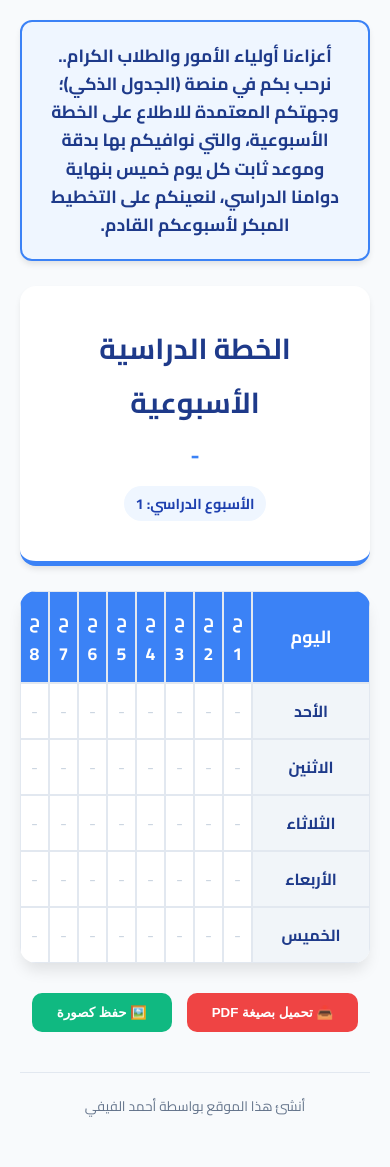
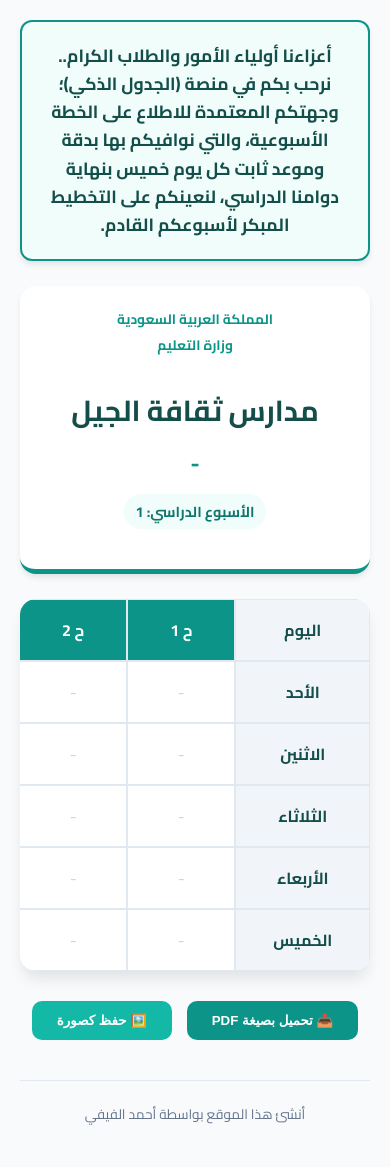
Before and after one commit to ahy564-cyber/Managing-the-weekly-plan, a Flask app: page /student/1/1 in a window 390 px wide. Before the commit the page ends 1117 px from the top, so only its background shows below. Run offline with Flask 3, Linux system fonts and the light colour scheme; data that the repository does not hold is empty; some libraries are stand-ins or nearby versions.

Commit message:
Enhance student view with expanded tables and government headers
Update student view with responsive table, government information, and styling changes to match school branding.

Replit-Commit-Author: Agent
Replit-Commit-Session-Id: b813f1d7-60dd-4608-b4a2-de94f2d7251a
Replit-Commit-Checkpoint-Type: full_checkpoint
Replit-Commit-Event-Id: a1b1d61c-9086-4d24-836f-4ad8874e7e38
Replit-Commit-Screenshot-Url: https://storage.googleapis.com/screenshot-production-us-central1/07a50d2c-fc51-4352-95cc-4821653c27e5/b813f1d7-60dd-4608-b4a2-de94f2d7251a/JT9NegD
Replit-Helium-Checkpoint-Created: true

```diff
--- a/templates/student.html
+++ b/templates/student.html
@@ -8,37 +8,43 @@
     <script src="https://cdnjs.cloudflare.com/ajax/libs/html2canvas/1.4.1/html2canvas.min.js"></script>
     <style>
         body { font-family: 'Cairo', sans-serif; margin: 0; padding: 20px; background: #f8fafc; color: #1e293b; }
-        .container { max-width: 1200px; margin: 0 auto; }
-        .header { background: white; padding: 25px; border-radius: 16px; margin-bottom: 25px; box-shadow: 0 4px 6px -1px rgb(0 0 0 / 0.1); border-bottom: 5px solid #3b82f6; display: flex; align-items: center; position: relative; min-height: 150px; }
+        .container { width: 100%; max-width: 100%; margin: 0 auto; }
+        .header { background: white; padding: 25px; border-radius: 16px; margin-bottom: 25px; box-shadow: 0 4px 6px -1px rgb(0 0 0 / 0.1); border-bottom: 5px solid #0d9488; display: flex; align-items: center; position: relative; min-height: 150px; }
         .logo-container { position: absolute; left: 25px; top: 50%; transform: translateY(-50%); z-index: 10; }
         .logo { width: 150px; height: auto; display: block; max-width: 150px; }
         .header-text { text-align: center; width: 100%; display: flex; flex-direction: column; align-items: center; justify-content: center; padding: 0 160px; }
+
+        .gov-info { position: absolute; right: 25px; top: 25px; text-align: right; font-size: 0.85em; font-weight: 700; color: #0d9488; }
 
         @media (max-width: 900px) {
             .header { flex-direction: column; padding: 20px; min-height: auto; }
             .logo-container { position: static; transform: none; margin-bottom: 15px; }
             .logo { width: 120px; }
             .header-text { padding: 0; }
+            .gov-info { position: static; text-align: center; margin-bottom: 10px; }
         }
 
         .timers { display: grid; grid-template-columns: repeat(auto-fit, minmax(200px, 1fr)); gap: 15px; margin-bottom: 25px; width: 100%; }
         .timer { background: #1e293b; color: white; padding: 15px; border-radius: 12px; text-align: center; box-shadow: 0 10px 15px -3px rgb(0 0 0 / 0.1); }
         .timer h4 { margin: 0 0 5px 0; font-size: 0.9em; color: #94a3b8; }
-        .timer span { font-size: 1.4em; font-weight: 700; color: #3b82f6; }
+        .timer span { font-size: 1.4em; font-weight: 700; color: #0d9488; }
 
-        table { width: 100%; border-collapse: separate; border-spacing: 0; background: white; box-shadow: 0 10px 15px -3px rgb(0 0 0 / 0.1); border-radius: 16px; overflow: hidden; }
-        th, td { border: 1px solid #e2e8f0; padding: 12px 8px; text-align: center; }
-        th { background: #3b82f6; color: white; font-weight: 700; font-size: 1.1em; }
-        .day-cell { background: #f1f5f9; font-weight: 700; color: #1e3a8a; width: 100px; }
-        .subject-box { margin-bottom: 5px; }
-        .subject-name { font-weight: 700; color: #1e40af; display: block; font-size: 1.05em; margin-bottom: 4px; }
-        .topic-text { color: #475569; font-size: 0.9em; line-height: 1.4; display: block; }
-        .hw-text { color: #dc2626; font-size: 0.85em; font-weight: 600; margin-top: 5px; display: block; border-top: 1px dashed #fee2e2; padding-top: 3px; }
+        .table-responsive { width: 100%; overflow-x: auto; -webkit-overflow-scrolling: touch; border-radius: 16px; box-shadow: 0 10px 15px -3px rgb(0 0 0 / 0.1); }
+        table { width: 100%; border-collapse: separate; border-spacing: 0; background: white; min-width: 1000px; }
+        th, td { border: 1px solid #e2e8f0; padding: 15px 10px; text-align: center; }
+        th { background: #0d9488; color: white; font-weight: 700; font-size: 1em; white-space: nowrap; }
+        .day-cell { background: #f1f5f9; font-weight: 700; color: #134e4a; width: 80px; min-width: 80px; }
+        .period-header { width: 60px; min-width: 60px; }
+
+        .subject-box { text-align: right; }
+        .subject-name { font-weight: 800; color: #0f766e; display: block; font-size: 0.95em; margin-bottom: 6px; border-bottom: 1px solid #f0fdfa; padding-bottom: 4px; }
+        .topic-text { color: #334155; font-size: 0.85em; line-height: 1.5; display: block; min-width: 150px; }
+        .hw-text { color: #be123c; font-size: 0.82em; font-weight: 700; margin-top: 8px; display: block; border-top: 1px dashed #fecdd3; padding-top: 6px; }
 
         .actions { text-align: center; margin-top: 30px; display: flex; justify-content: center; gap: 15px; }
         .btn { padding: 12px 25px; border-radius: 10px; border: none; font-weight: 700; cursor: pointer; display: flex; align-items: center; gap: 8px; transition: all 0.2s; }
-        .btn-pdf { background: #ef4444; color: white; }
-        .btn-img { background: #10b981; color: white; }
+        .btn-pdf { background: #0d9488; color: white; }
+        .btn-img { background: #14b8a6; color: white; }
         .btn:hover { transform: translateY(-2px); box-shadow: 0 4px 12px rgba(0,0,0,0.1); }
 
         @media print { .actions { display: none; } }
@@ -46,22 +52,26 @@
 </head>
 <body>
     <div class="container">
-        <div style="background: #eff6ff; border: 2px solid #3b82f6; border-radius: 12px; padding: 20px; margin-bottom: 25px; text-align: center; box-shadow: 0 4px 6px -1px rgba(0, 0, 0, 0.1);">
-            <p style="margin: 0; color: #1e3a8a; font-size: 1.1em; font-weight: 700; line-height: 1.6;">
+        <div style="background: #f0fdfa; border: 2px solid #0d9488; border-radius: 12px; padding: 20px; margin-bottom: 25px; text-align: center; box-shadow: 0 4px 6px -1px rgba(0, 0, 0, 0.1);">
+            <p style="margin: 0; color: #134e4a; font-size: 1.1em; font-weight: 700; line-height: 1.6;">
                 أعزاءنا أولياء الأمور والطلاب الكرام.. نرحب بكم في منصة (الجدول الذكي)؛ وجهتكم المعتمدة للاطلاع على الخطة الأسبوعية، والتي نوافيكم بها بدقة وموعد ثابت كل يوم خميس بنهاية دوامنا الدراسي، لنعينكم على التخطيط المبكر لأسبوعكم القادم.
             </p>
         </div>
         <div id="capture">
             <div class="header">
+                <div class="gov-info">
+                    المملكة العربية السعودية<br>
+                    وزارة التعليم
+                </div>
                 <div class="logo-container">
                     {% if settings.school_logo %}
                     <img src="/static/uploads/{{ settings.school_logo }}" class="logo">
                     {% endif %}
                 </div>
                 <div class="header-text">
-                    <h1 style="margin:0; color:#1e3a8a; font-size: 1.8em;">{{ settings.school_name or 'الخطة الدراسية الأسبوعية' }}</h1>
-                    <h2 style="margin:5px 0; color:#3b82f6; font-size: 1.4em;">{{ grade_name }} - {{ class_name }}</h2>
-                    <span style="background: #eff6ff; color: #1e40af; padding: 4px 12px; border-radius: 20px; font-weight: 700; font-size: 0.9em; display: inline-block; margin-top: 5px;">الأسبوع الدراسي: {{ week }}</span>
+                    <h1 style="margin:0; color:#134e4a; font-size: 1.8em;">{{ settings.school_name or 'مدارس ثقافة الجيل' }}</h1>
+                    <h2 style="margin:5px 0; color:#0d9488; font-size: 1.4em;">{{ grade_name }} - {{ class_name }}</h2>
+                    <span style="background: #f0fdfa; color: #0f766e; padding: 4px 12px; border-radius: 20px; font-weight: 700; font-size: 0.9em; display: inline-block; margin-top: 5px;">الأسبوع الدراسي: {{ week }}</span>
 
                     <div class="timers" style="margin-top: 20px; margin-bottom: 0; box-shadow: none;">
                         <div class="timer" id="t1" style="box-shadow: none; background: transparent; color: #1e293b; padding: 5px;">
@@ -83,11 +93,12 @@
                 <div class="timer" id="tf_old"><h4>الاختبار النهائي</h4><span>-</span></div>
             </div>
 
+            <div class="table-responsive">
                 <table>
                     <thead>
                         <tr>
-                        <th>اليوم</th>
-                        {% for p in range(1, 9) %}<th>ح {{ p }}</th>{% endfor %}
+                            <th class="day-cell">اليوم</th>
+                            {% for p in range(1, 9) %}<th class="period-header">ح {{ p }}</th>{% endfor %}
                         </tr>
                     </thead>
                     <tbody>
@@ -113,6 +124,7 @@
                         {% endfor %}
                     </tbody>
                 </table>
+            </div>
         </div>
 
         <div class="actions">
```
Lines whose indentation alone changed are shown as unchanged.
